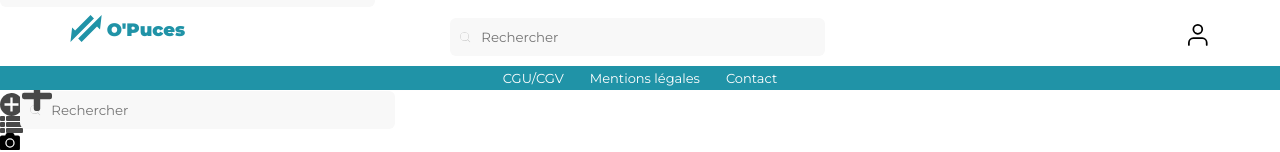
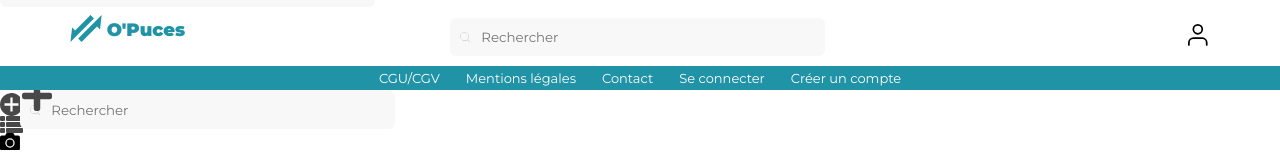
Before and after one commit to Gaetan-CRISTINA/Projet-OPuces-Front, a Vue app in the folder opuces/: page /gui in a window 1280 px wide. Shown: the part 392-544 px from the top of the page. Built offline with nearby package versions, Linux system fonts and the light colour scheme; no server answers.

Commit message:
header ok

```diff
--- a/opuces/src/components/organisms/Header.vue
+++ b/opuces/src/components/organisms/Header.vue
@@ -224,6 +224,36 @@
           >
 
           <li>Contact</li>
+          </router-link>
+
+          <router-link
+          v-if="user"
+            :to="{
+              name: 'Logout',
+            }"
+          >
+
+          <li>Se déconnecter</li>
+          </router-link>
+
+          <router-link
+          v-if="!user"
+            :to="{
+              name: 'LoginForm',
+            }"
+          >
+
+          <li>Se connecter</li>
+          </router-link>
+
+          <router-link
+          v-if="!user"
+            :to="{
+              name: 'PageRegister',
+            }"
+          >
+
+          <li>Créer un compte</li>
           </router-link>
         </ul>
       </div>
```
